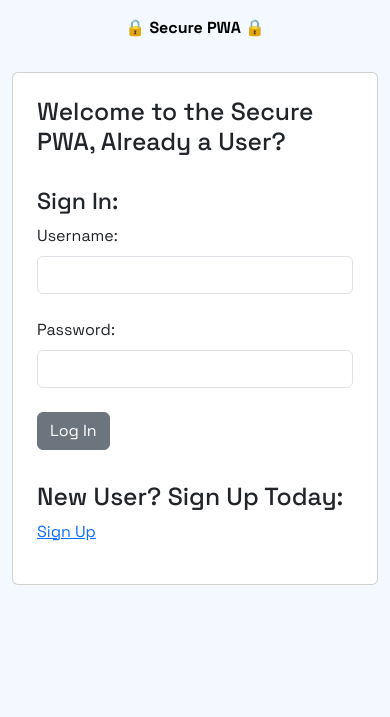
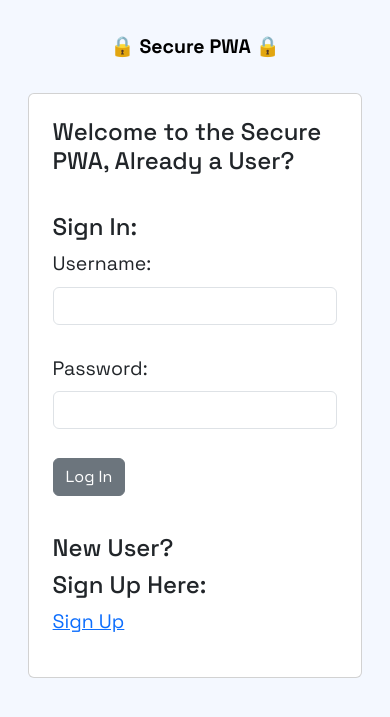
Before and after one commit to WilliamDrayton/AT2_Secure_PWA, a Flask app: page / in a window 390 px wide. Shown: the top 717 px of the page. Run offline with Flask 3, Linux system fonts and the light colour scheme.

Commit message:
final fixes - next: in code comments, logbook

```diff
--- a/Desktop/12 - 2026/SE/SE_AT2_WilliamDrayton/Secure_PWA/app.py
+++ b/Desktop/12 - 2026/SE/SE_AT2_WilliamDrayton/Secure_PWA/app.py
@@ -3,12 +3,9 @@
 #   Date Created: 05/03/26
 #   Description: Python/Flask for the backend of the PWA.
 
-from flask import Flask, render_template, request, redirect
-from flask import jsonify
-from flask import session
+from flask import Flask, render_template, request, redirect, jsonify, session
 from functools import wraps
 from datetime import timedelta
-import secrets
 import re
 import os
 import sqlite3
@@ -29,8 +26,7 @@ app.permanent_session_lifetime = timedelta(minutes=20)
 
 bcrypt = Bcrypt(app)
 
-env_path = Path(__file__).parent / ".env"
-load_dotenv(dotenv_path=env_path)
+load_dotenv()
 app.secret_key = os.getenv("SECRET_KEY")
 
 logging.basicConfig(
@@ -63,10 +59,6 @@ def sanitise_text(text):
 def home():
     return render_template("login.html")
 
-@app.route("/registerUser")
-def registerUser():
-    return render_template("register.html")
-
 @app.route("/login", methods=["GET", "POST"])
 def login():
 
@@ -79,7 +71,7 @@ def login():
     logging.info(f"Login attempt for user: {username}")
 
     if not username or not password:
-        return render_template("login.html", error="Please fill in all fields")
+        return jsonify({"error": "Please fill in all fields"}), 400
 
     try:
         connection = get_db_connection()
@@ -92,14 +84,14 @@ def login():
             session.permanent = True
             session["user_id"] = user["userID"]
             logging.info(f"Successful login: {username}")
-            return redirect("/dashboard")
+            return jsonify({"success": True})
 
         logging.warning(f"Failed login: {username}")
-        return render_template("login.html", error="Invalid username or password")
+        return jsonify({"error": "Invalid username or password"}), 401
 
     except Exception as e:
         logging.error(f"Error during login for {username}: {e}")
-        return render_template("login.html", error="An unexpected error occurred")
+        return jsonify({"error": "An unexpected error occurred"}), 500
 
 
 @app.route("/dashboard")
@@ -113,7 +105,12 @@ def dashboard():
     ).fetchone()
     connection.close()
 
+    if user is None:
+        session.clear()
+        return redirect("/login")
+
     return render_template("index.html", username=user["username"])
+
 
 @app.route("/logout")
 def logout():
@@ -121,31 +118,31 @@ def logout():
     return redirect("/")
 
 
-@app.route("/test-db")
-def test_db():
-    return jsonify({"status": "Database connection successful"})
+#database setup route - run once to create the database
+@app.route("/create-db")
+def create_db():
+    connection = get_db_connection()
+    cursor = connection.cursor()
 
-#database setup route - run once to create the database
-#@app.route("/create-db")
-#def create_db():
-    #connection = get_db_connection()
-    #cursor = connection.cursor()
+    cursor.execute("""
+        CREATE TABLE IF NOT EXISTS users (
+              userID INTEGER PRIMARY KEY AUTOINCREMENT,
+              email TEXT NOT NULL UNIQUE,
+              username TEXT NOT NULL UNIQUE,
+              password TEXT NOT NULL
+          )
+    """)
 
-    #cursor.execute("""
-        #CREATE TABLE IF NOT EXISTS users (
-              #userID INTEGER PRIMARY KEY AUTOINCREMENT,
-              #email TEXT NOT NULL UNIQUE,
-              #username TEXT NOT NULL UNIQUE,
-              #password TEXT NOT NULL
-          #)
-    #""")
+    connection.commit()
+    connection.close()
+    return "Database setup complete"
 
-    #connection.commit()
-    #connection.close()
-    #return "Database setup complete"
+@app.route("/register", methods=["GET","POST"])
+def register():
 
-@app.route("/register", methods=["POST"])
-def register():
+    if request.method == "GET":
+        return render_template("register.html")
+
     username = request.form["username"]
     email = request.form["email"]
     password = request.form["password"]
@@ -156,21 +153,21 @@ def register():
     if len(username) < 3:
         return jsonify({"error": "Username must be at least 3 characters"}), 400
 
-    if len(password) < 6:
-        return jsonify({"error": "Password must be at least 6 characters"}), 400
-
     if len(username) > 16:
         return jsonify({"error": "Username must be no more than 16 characters"}), 400
 
-    if len(password) > 20:
-        return jsonify({"error": "Password must be no more than 20 characters"}), 400
+    if password:
+        if len(password) < 6:
+            return jsonify({"error": "Password must be at least 6 characters"}), 400
+
+        if len(password) > 20:
+            return jsonify({"error": "Password must be no more than 20 characters"}), 400
 
     hashed_password = bcrypt.generate_password_hash(password).decode("utf-8")
 
     try:
         connection = get_db_connection()
         username = sanitise_text(username)
-        email = sanitise_text(email)
 
         connection.execute(
             "INSERT INTO users (email, username, password) VALUES (?, ?, ?)",
@@ -178,7 +175,7 @@ def register():
         )
         connection.commit()
         connection.close()
-        return redirect("/login")
+        return jsonify({"success": True})
     except sqlite3.IntegrityError:
         return jsonify({"error": "Email or username already exists"}), 400
 
@@ -199,6 +196,9 @@ def get_profile():
         ).fetchone()
         connection.close()
 
+        if user is None:
+            return jsonify({"error": "User not found"}), 404
+
         return jsonify({
             "username": user["username"],
             "email": user["email"]
@@ -217,8 +217,24 @@ def update_profile():
     email = data.get("email")
     password = data.get("password")
 
+    username = sanitise_text(username)
+
     if not username or not email:
-        return jsonify({"error": "All fields required"}), 400
+        return jsonify({"error": "Please enter a new username and email"}), 400
+
+    if len(username) < 3:
+        return jsonify({"error": "Username must be at least 3 characters"}), 400
+
+    if len(password) < 6:
+        return jsonify({"error": "Password must be at least 6 characters"}), 400
+
+    if len(username) > 16:
+        return jsonify({"error": "Username must be no more than 16 characters"}), 400
+
+    if len(password) > 20:
+        return jsonify({"error": "Password must be no more than 20 characters"}), 400
+
+
 
     try:
         connection = get_db_connection()
@@ -228,7 +244,9 @@ def update_profile():
             connection.execute(
                 "UPDATE users SET username = ?, email = ?, password = ? WHERE userID = ?",
                 (username, email, hashed, session["user_id"])
+
             )
+            logging.info(f"Account update for {username}")
         else:
             connection.execute(
                 "UPDATE users SET username = ?, email = ? WHERE userID = ?",
--- a/Desktop/12 - 2026/SE/SE_AT2_WilliamDrayton/Secure_PWA/static/scripts/myScript.js
+++ b/Desktop/12 - 2026/SE/SE_AT2_WilliamDrayton/Secure_PWA/static/scripts/myScript.js
@@ -18,20 +18,19 @@ document.addEventListener("DOMContentLoaded", () => {
     const editBtn = document.getElementById("editAccount");
 
 
-
     if (loginForm) {
         loginForm.addEventListener("submit", async (e) => {
             e.preventDefault();
             const formData = new FormData(loginForm);
-            const res = await fetch("/login", {
-                method: "POST",
-                body: formData
-            });
-            if (res.redirected) {
-                window.location.href = res.url;
+            const res = await fetch("/login", {method: "POST", body: formData});
+            const data = await res.json();
+            if (data.success) {
+                loginResult.textContent = "Login Successful!";
+                loginResult.style.color = "green";
+                setTimeout(() =>window.location.href = "/dashboard", 2500);
             } else {
-                const text = await res.text();
-                loginResult.textContent = "Invalid username or password";
+
+                loginResult.textContent = data.error;
                 loginResult.style.color = "red";
             }
         });
@@ -46,25 +45,18 @@ document.addEventListener("DOMContentLoaded", () => {
                 method: "POST",
                 body: formData
             });
-            if (res.redirected) {
-                window.location.href = res.url;
+            const data = await res.json();
+            if (data.success) {
+                signupResult.textContent = "Signup Successful! Redirecting to login.";
+                signupResult.style.color = "green";
+                setTimeout(() =>window.location.href = "/login", 2500);
             } else {
-                const data = await res.json();
                 signupResult.textContent = data.error;
                 signupResult.style.color = "red";
             }
         });
     }
 
-    if (usernameField && emailField) {
-        fetch("/get-profile")
-            .then(res => res.json())
-            .then(data => {
-                usernameField.value = data.username;
-                emailField.value = data.email;
-            })
-
-    }
 
         const logoutBtn = document.getElementById("logoutAccount");
         if (logoutBtn) {
@@ -76,28 +68,29 @@ document.addEventListener("DOMContentLoaded", () => {
 
 
         if (usernameField && emailField && editBtn) {
-            // Load profile details
+
             async function loadProfile() {
                 try {
                     const res = await fetch("/get-profile");
                     const data = await res.json();
                     usernameField.value = data.username;
                     emailField.value = data.email;
-                    if (passwordField) passwordField.value = ""; // always empty
+                    if (passwordField) passwordField.value = "";
                 } catch (err) {
                     console.error("Failed to load profile:", err);
                 }
             }
+
             loadProfile();
 
-            // Show/hide password
+
             if (showPasswordCheckbox && passwordField) {
                 showPasswordCheckbox.addEventListener("change", () => {
                     passwordField.type = showPasswordCheckbox.checked ? "text" : "password";
                 });
             }
 
-            // Edit / Save
+
             editBtn.addEventListener("click", async () => {
                 const isEditing = editBtn.textContent === "Edit";
                 if (isEditing) {
@@ -107,10 +100,16 @@ document.addEventListener("DOMContentLoaded", () => {
                     editBtn.textContent = "Save";
                     editBtn.classList.replace("btn-secondary", "btn-success");
                 } else {
+
+                    if (!passwordField.value) {
+                        alert("Please enter a new password to save changes.");
+                        return;
+                    }
+
                     const payload = {
                         username: usernameField.value,
                         email: emailField.value,
-                        password: passwordField.value || null // only send if entered
+                        password: passwordField.value
                     };
                     try {
                         const res = await fetch("/update-profile", {
@@ -130,7 +129,7 @@ document.addEventListener("DOMContentLoaded", () => {
                             alert(data.error || "Failed to update profile");
                         }
                     } catch (err) {
-                        console.error(err);
+                        alert("Something went wrong. Please try again.")
                     }
                 }
             });
--- a/Desktop/12 - 2026/SE/SE_AT2_WilliamDrayton/Secure_PWA/static/styles/myStyle.css
+++ b/Desktop/12 - 2026/SE/SE_AT2_WilliamDrayton/Secure_PWA/static/styles/myStyle.css
@@ -4,6 +4,13 @@
     Date Created: 05/03/26
     Description: A style sheet for the Secure PWA.
 */
+
+.container{
+    width: 90%;
+    max-width: 1200px;
+    margin: 0 auto;
+    align-items: center;
+}
 
 body {
     height: 100%;
@@ -14,20 +21,86 @@ body {
     font-family: 'Space Grotesk', sans-serif;
 }
 
-
 main {
     display: flex;
     flex-direction: column;
     align-items: center;
     justify-content: center;
+    padding:1.5vw;
 }
 
-.settings-cog {
-    position: absolute;
-    top: 15px;
+.settings-button, .home-button {
+    position: fixed;
+    top: 20px;
     right: 20px;
-    font-size: 22px;
+    font-size: 1.5rem;
     color: black;
-    padding: 8px;
+    padding: 10px;
     border-radius: 50%;
 }
+
+.login-container {
+    width: 100%;
+    display: flex;
+    justify-content: center;
+}
+
+.login-card {
+    width: 100%;
+    max-width: 400px;
+    padding: 2rem;
+}
+
+@media (max-width: 800px) {
+
+    body {
+        font-size: 4vw;
+    }
+
+    main {
+        padding: 4vw;
+    }
+
+    .container {
+        width: 95%;
+    }
+
+    .login-card {
+        padding: 5vw;
+    }
+
+    .dashboard-flex {
+        flex-direction: column;
+        text-align: center;
+    }
+
+    .settings-button, .home-button {
+        position: static;
+        display: block;
+        margin: 10px auto;
+    }
+}
+
+@media(max-width: 500px) {
+    body {
+        font-size: 5vw;
+    }
+
+
+    h1, h2, h3 {
+        font-size: 1.5rem;
+    }
+
+    .login-card {
+        padding: 6vw;
+    }
+
+    .container {
+        width: 100%;
+    }
+
+    .settings-button, .home-button {
+        font-size: 1.8rem;
+        padding: 12px;
+    }
+}
--- a/Desktop/12 - 2026/SE/SE_AT2_WilliamDrayton/Secure_PWA/templates/index.html
+++ b/Desktop/12 - 2026/SE/SE_AT2_WilliamDrayton/Secure_PWA/templates/index.html
@@ -31,7 +31,7 @@
                 <p>Click the settings cog to edit your profile or logout of the dashboard.</p>
             </div>
 
-            <a href="/profile" class="settings-cog">
+            <a href="/profile" class="settings-button">
                 <i class="fa-solid fa-gears"></i>
             </a>
 
--- a/Desktop/12 - 2026/SE/SE_AT2_WilliamDrayton/Secure_PWA/templates/login.html
+++ b/Desktop/12 - 2026/SE/SE_AT2_WilliamDrayton/Secure_PWA/templates/login.html
@@ -47,8 +47,9 @@
 
                     </form>
 
-                    <br><h2>New User? Sign Up Today:</h2>
-                    <p><a href="/registerUser">Sign Up</a></p>
+                    <br><h2>New User?</h2>
+                    <h3>Sign Up Here:</h3>
+                    <p><a href="/register">Sign Up</a></p>
 
                 </div>
             </div>
```
Also changed, not shown: Desktop/12 - 2026/SE/SE_AT2_WilliamDrayton/Secure_PWA/templates/myProfile.html (+11 -6 lines), Desktop/12 - 2026/SE/SE_AT2_WilliamDrayton/Secure_PWA/app.db, 1 other file.
